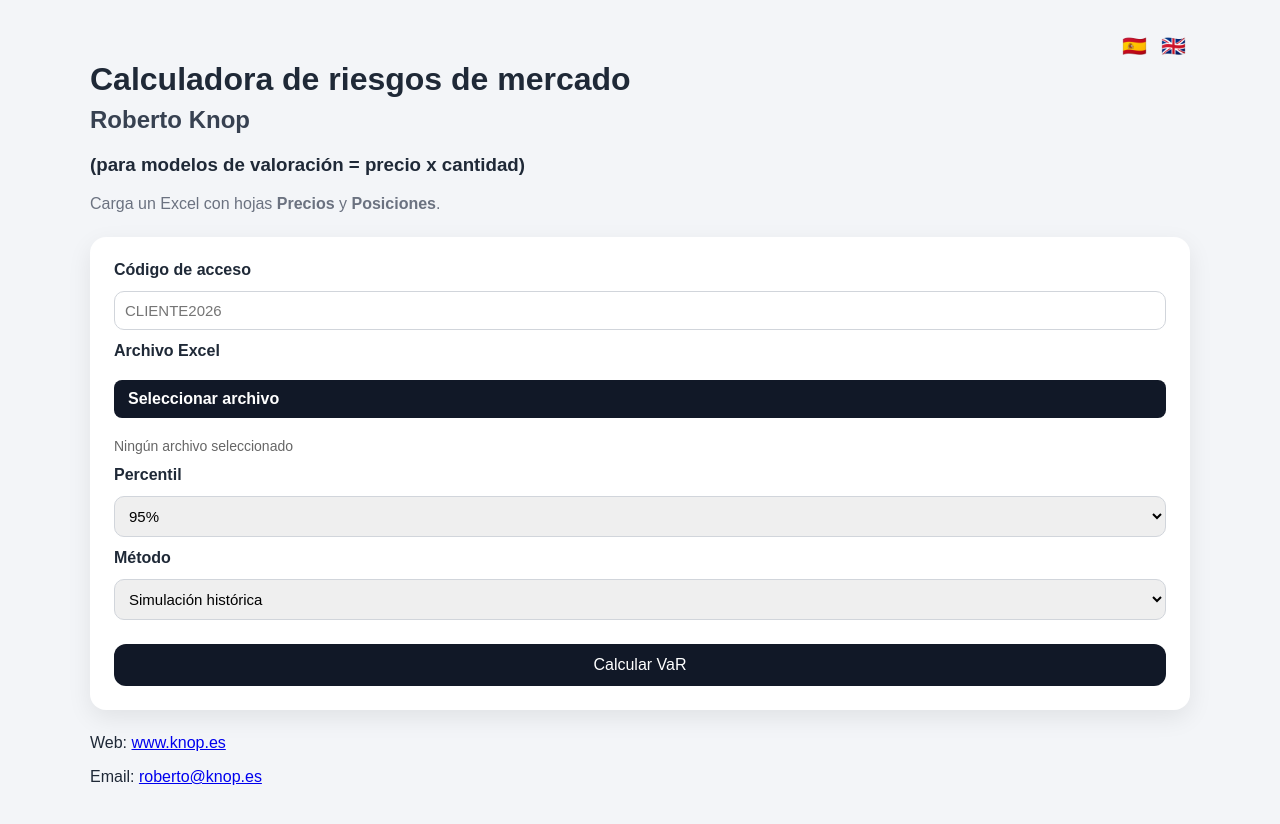
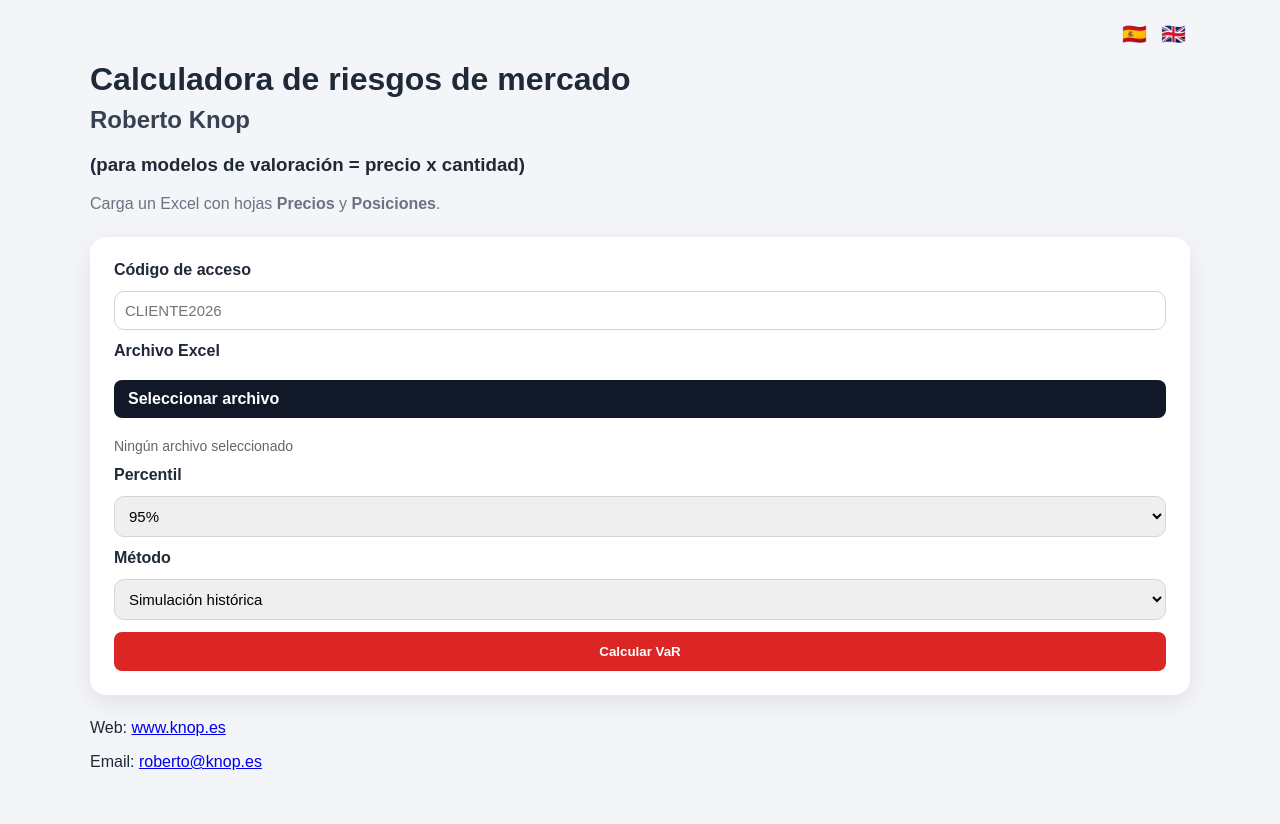
Before and after one commit to rknopmus/var-web-app, a Next.js app: page / in a window 1280 px wide. Shown: the top 824 px of the page. Built offline with nearby package versions, Linux system fonts and the light colour scheme.

Commit message:
Update globals.css

```diff
--- a/styles/globals.css
+++ b/styles/globals.css
@@ -48,15 +48,26 @@ select {
   font-size: 15px;
 }
 
-button {
-  margin-top: 12px;
+.card button {
+  background: #dc2626;
+  color: white;
+
+  border: none;
+
   padding: 12px 18px;
-  background: #111827;
-  color: white;
-  border: none;
-  border-radius: 12px;
-  font-size: 16px;
+
+  border-radius: 8px;
+
+  font-weight: 700;
+
   cursor: pointer;
+
+  transition: all 0.2s ease;
+}
+
+.card button:hover {
+  background: #b91c1c;
+  transform: translateY(-1px);
 }
 
 button:hover {
```
